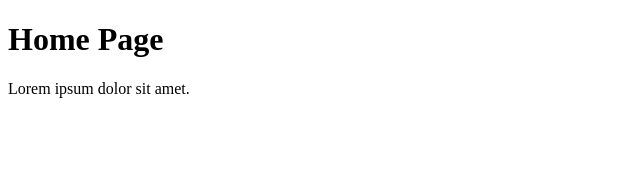
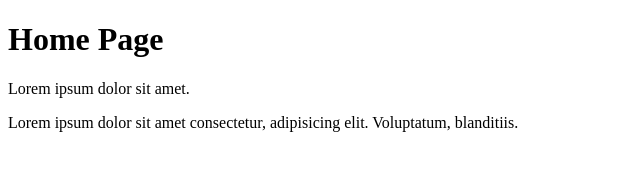
Before and after one commit to AmanDekate1/splitmate, a plain HTML site: page index.html in a window 1280 px wide. Shown: the whole page, without its empty margins (0-640 px from the left). Drawn offline with Linux system fonts and the light colour scheme.

Commit message:
Index Update

```diff
--- a/index.html
+++ b/index.html
@@ -11,6 +11,7 @@
 <body>
     <h1>Home Page</h1>
     <p>Lorem ipsum dolor sit amet.</p>
+    <p>Lorem ipsum dolor sit amet consectetur, adipisicing elit. Voluptatum, blanditiis.</p>
 </body>
 
 </html>
```
